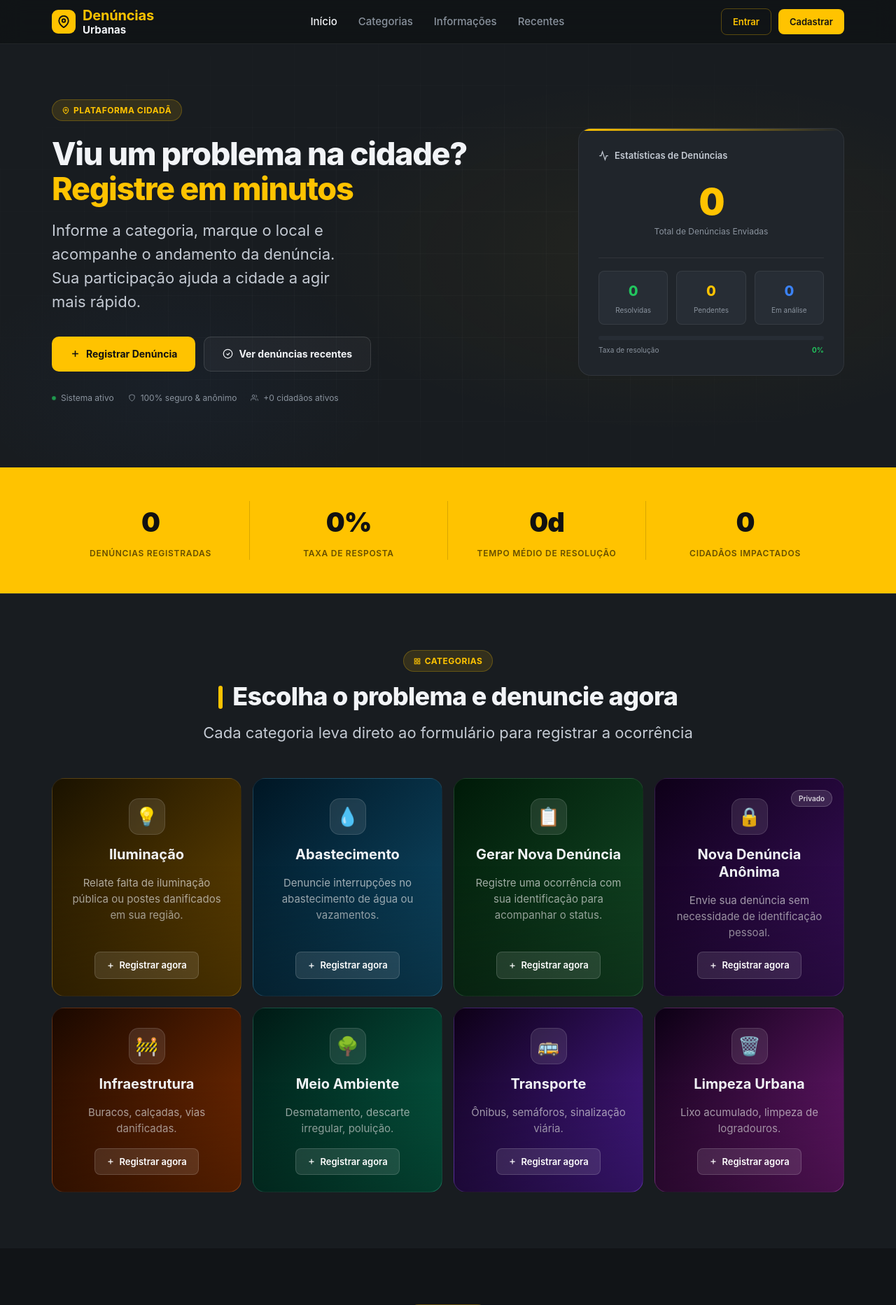
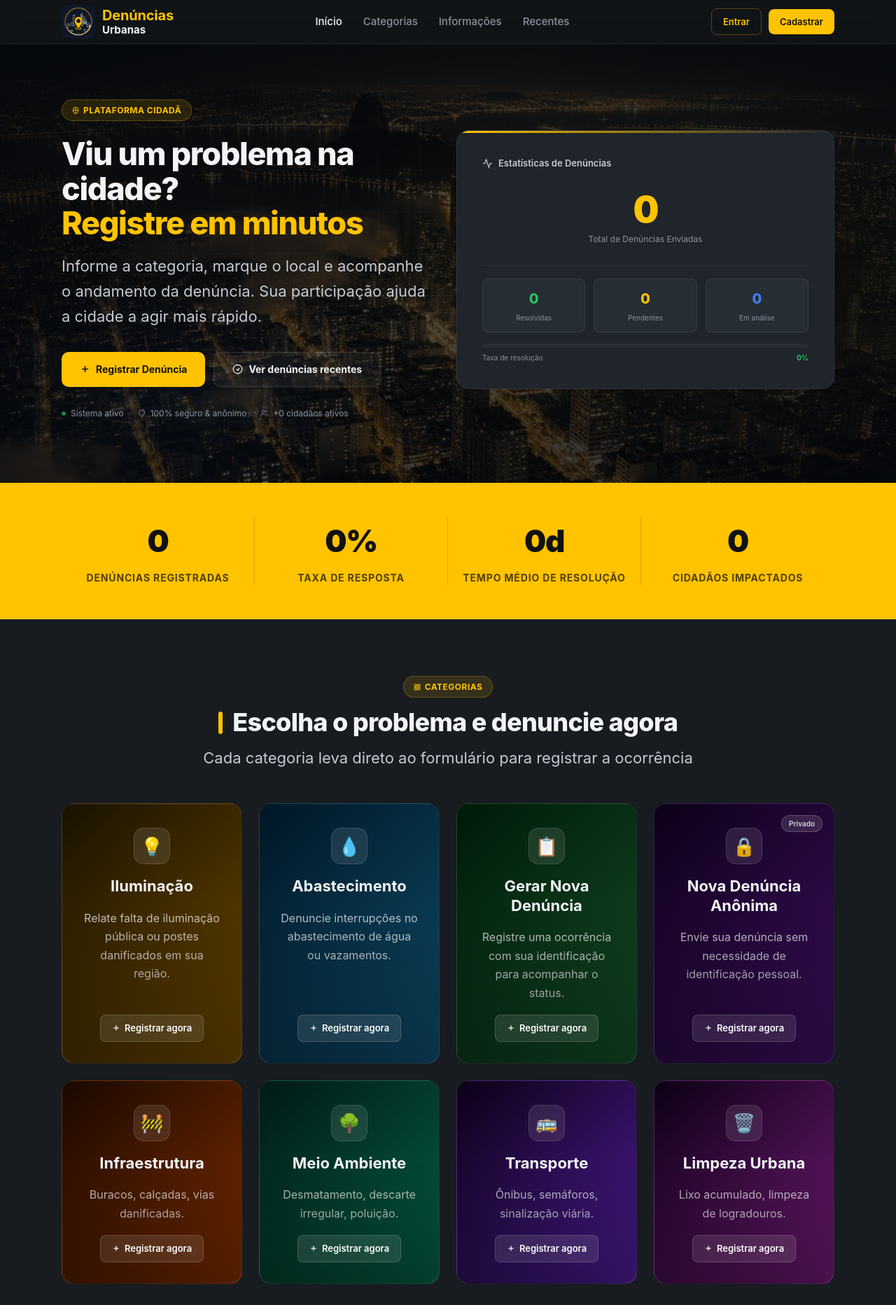
Before and after one commit to ydannielmamede/sistema-web-denuncias-urbanas, a Django app: page / in a window 1280 px wide. Shown: the top 1865 px of the page at 70% size. Run offline with Django 5.2, Linux system fonts and the light colour scheme; data comes from the database, SQL or seed files in the repository; data that the repository does not hold is empty.

Commit message:
Atualiza visual da página inicial

```diff
--- a/static/css/base.css
+++ b/static/css/base.css
@@ -54,7 +54,8 @@ img {
 }
 
 .container {
-  max-width: 1180px;
+  width: 90%;
+  max-width: none;
   margin: 0 auto;
   padding: 0 24px;
 }
@@ -192,13 +193,22 @@ h2::before {
 }
 
 .logo-mark {
-  width: 34px;
-  height: 34px;
-  background: var(--accent);
+  width: 48px;
+  height: 48px;
+  background: #0f172a;
   border-radius: 9px;
   display: flex;
   align-items: center;
   justify-content: center;
+  overflow: hidden;
+  padding: 0;
+}
+
+.logo-mark img {
+  width: 100%;
+  height: 100%;
+  object-fit: cover;
+  display: block;
 }
 
 .logo-mark svg {
--- a/static/css/index.css
+++ b/static/css/index.css
@@ -2,7 +2,13 @@
    HERO
 ═══════════════════════════════════════════════════ */
 .hero {
-  background: var(--dark2);
+  background-color: var(--dark2);
+  background-image:
+    linear-gradient(120deg, rgba(5, 8, 12, 0.92) 0%, rgba(5, 8, 12, 0.7) 45%, rgba(5, 8, 12, 0.85) 100%),
+    url('../img/background.jpg');
+  background-position: center;
+  background-size: cover;
+  background-repeat: no-repeat;
   position: relative;
   overflow: hidden;
   padding: 80px 0 90px;
@@ -46,8 +52,8 @@
   position: relative;
   z-index: 1;
   display: grid;
-  grid-template-columns: 1fr 380px;
-  gap: 48px;
+  grid-template-columns: 1fr 540px;
+  gap: 72px;
   align-items: center;
 }
 
@@ -71,8 +77,8 @@
 .hero-desc {
   font-size: var(--fs-subtitle);
   color: var(--t2);
-  line-height: 1.55;
-  max-width: 420px;
+  line-height: 1.65;
+  max-width: 620px;
   margin-bottom: 32px;
 }
 
@@ -87,7 +93,7 @@
   background: var(--dark3);
   border: 1px solid var(--border);
   border-radius: var(--radius-lg);
-  padding: 28px;
+  padding: 36px;
   position: relative;
   overflow: hidden;
 }
@@ -202,7 +208,7 @@
 .cat-grid {
   display: grid;
   grid-template-columns: repeat(4, 1fr);
-  gap: 16px;
+  gap: 24px;
   align-items: stretch;
 }
 
@@ -228,7 +234,7 @@
   overflow: hidden;
   border-radius: var(--radius-lg);
   border: 1px solid rgba(255, 255, 255, 0.08);
-  padding: 28px 22px 24px;
+  padding: 34px 28px 30px;
   cursor: pointer;
   transition:
     transform var(--transition),
@@ -236,8 +242,8 @@
     border-color var(--transition);
   display: flex;
   flex-direction: column;
-  gap: 16px;
-  min-height: 220px;
+  gap: 18px;
+  min-height: 250px;
   flex: 1;
   height: 100%;
   justify-content: flex-start;
@@ -314,16 +320,16 @@
 }
 
 .cat-title {
-  font-size: 20px;
+  font-size: 22px;
   font-weight: 700;
   margin: 0;
   line-height: 1.25;
 }
 
 .cat-desc {
-  font-size: 15px;
-  color: rgba(255, 255, 255, 0.65);
-  line-height: 1.55;
+  font-size: 16px;
+  color: rgba(255, 255, 255, 0.72);
+  line-height: 1.65;
   margin: 0;
   flex: 1 1 auto;
 }
@@ -618,17 +624,17 @@
 }
 
 .band-num {
-  font-size: 38px;
+  font-size: 44px;
   font-weight: 900;
   color: #111;
   letter-spacing: -0.03em;
 }
 
 .band-label {
-  font-size: 12px;
-  font-weight: 600;
-  color: rgba(0, 0, 0, 0.6);
-  margin-top: 4px;
+  font-size: 14px;
+  font-weight: 700;
+  color: rgba(0, 0, 0, 0.68);
+  margin-top: 6px;
   text-transform: uppercase;
   letter-spacing: 0.06em;
 }
--- a/templates/base.html
+++ b/templates/base.html
@@ -21,11 +21,7 @@
                 <div class="nav-inner">
                   <a href="{% url 'index'%}" class="nav-logo">
                         <div class="logo-mark">
-                            <svg aria-hidden="true" focusable="false" width="18" height="18" viewBox="0 0 24 24"
-                                fill="none" stroke="currentColor" stroke-width="2.5">
-                                <path d="M21 10c0 7-9 13-9 13s-9-6-9-13a9 9 0 0 1 18 0z" />
-                                <circle cx="12" cy="10" r="3" />
-                            </svg>
+                            <img src="{% static 'img/download.png' %}" alt="Logo do site" />
                         </div>
                         <div class="logo-text-wrap">
                             <div class="logo-main">Denúncias</div>
@@ -122,11 +118,7 @@
                 <div class="footer-brand">
                   <a href="{% url 'index' %}" class="nav-logo" style="display: inline-flex">
                         <div class="logo-mark">
-                            <svg aria-hidden="true" focusable="false" width="18" height="18" viewBox="0 0 24 24"
-                                fill="none" stroke="currentColor" stroke-width="2.5">
-                                <path d="M21 10c0 7-9 13-9 13s-9-6-9-13a9 9 0 0 1 18 0z" />
-                                <circle cx="12" cy="10" r="3" />
-                            </svg>
+                            <img src="{% static 'img/download.png' %}" alt="Logo do site" />
                         </div>
                         <div class="logo-text-wrap">
                             <div class="logo-main">Denúncias</div>
```
Also changed, not shown: other parts of static/css/index.css (+14 -14 lines), static/img/background.jpg (added), static/img/download.png (added).
